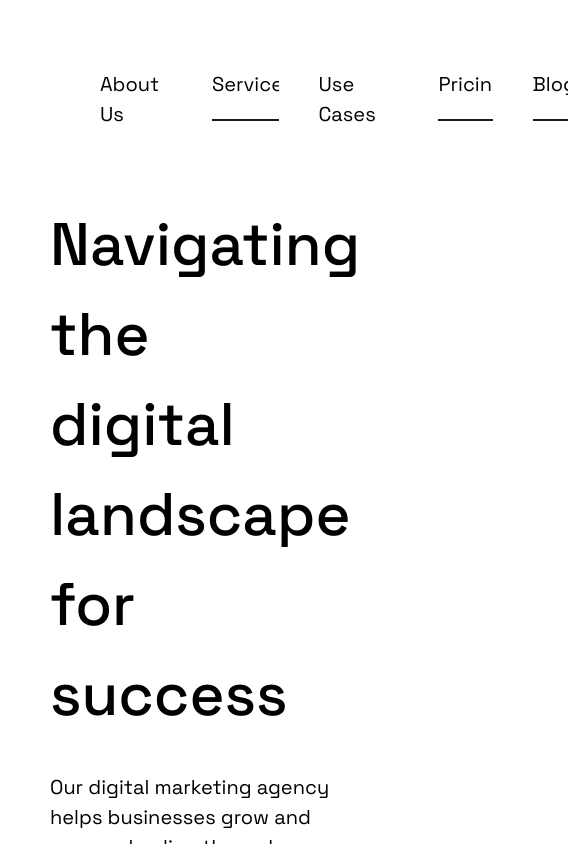
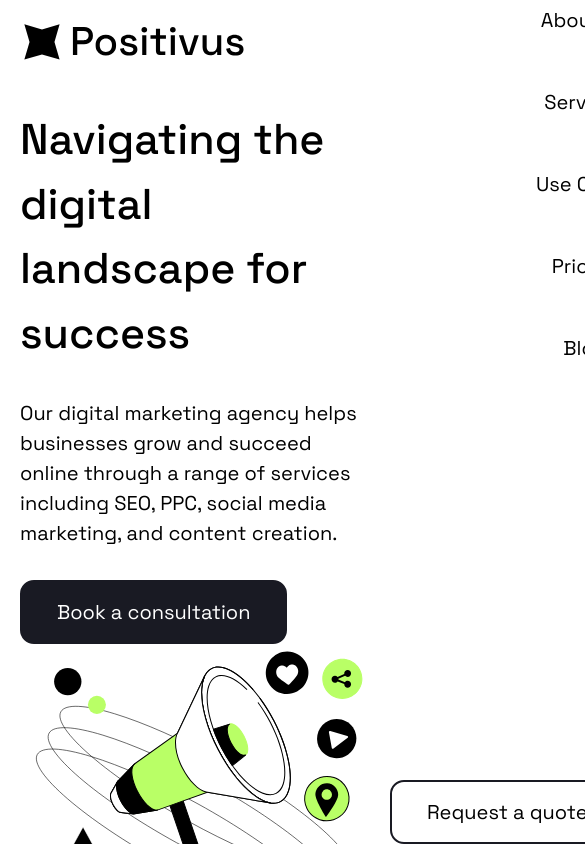
Before and after one commit to tasshanakagawa/positivus, a React (Vite) app: page / in a window 390 px wide. Shown: the top 844 px of the page, 585 px wide, since content can reach past the window. Built offline with nearby package versions, Linux system fonts and the light colour scheme.

Commit message:
feat: add initial responsiveness and tailwind classes

```diff
--- a/src/components/Button/Button.css
+++ b/src/components/Button/Button.css
@@ -7,8 +7,9 @@
   padding: 20px 35px;
   border-radius: 14px;
   transition: all 0.2s ease-in-out;
+}
 
-  &--primary {
+.btn--primary {
   background-color: var(--color-dark);
   border: 2px solid var(--color-dark);
   color: var(--color-white);
@@ -19,12 +20,11 @@
   }
 }
 
-  &--outline-primary {
-    border: 1px solid var(--color-dark);
+.btn--outline-primary {
+  border: 2px solid var(--color-dark);
 
   &:hover {
     background-color: var(--color-dark);
     color: var(--color-white);
   }
 }
-}
--- a/src/components/NavMenu/NavMenu.css
+++ b/src/components/NavMenu/NavMenu.css
@@ -1,9 +1,21 @@
 .nav-menu {
   max-width: 1440px;
-  padding: 60px 100px;
 }
 
 .nav-menu__navigation {
+  background-color: var(--color-white);
+  width: 100%;
+  height: 100%;
+  position: absolute;
+  top: 0;
+  left: 0;
+  transform: translateX(100%);
+
+  @media (min-width: 1280px) {
+    position: relative;
+    transform: translate(0);
+  }
+
   .nav-menu__list {
     .nav-menu__item {
       font-family: var(--font-headings);
--- a/src/components/NavMenu/NavMenu.jsx
+++ b/src/components/NavMenu/NavMenu.jsx
@@ -3,12 +3,12 @@ import './NavMenu.css';
 
 function NavMenu() {
   return(
-    <div class="nav-menu flex items-center justify-between m-auto">
+    <div class="nav-menu flex items-center justify-between p-24 xl:px-96 xl:py-64 m-auto">
       <div className="nav-menu__logo">
         <img src="../../../public/positivus-logo.svg" alt="Logo" />
       </div>
-      <nav className="nav-menu__navigation flex items-center gap-4">
-        <ul className="nav-menu__list flex gap-4">
+      <nav className="nav-menu__navigation flex flex-col xl:flex-row justify-between xl:justify-end gap-40">
+        <ul className="nav-menu__list flex flex-col xl:flex-row items-center gap-40">
           <li className="nav-menu__item">About Us</li>
           <li className="nav-menu__item">Services</li>
           <li className="nav-menu__item">Use Cases</li>
--- a/src/index.css
+++ b/src/index.css
@@ -2,7 +2,7 @@
 
 :root {
   /* Spacing */
-  --spacing: 10px;
+  --spacing: 1px;
 
   /* Typography */
   --font-base: "Space Grotesk", sans-serif;
@@ -25,32 +25,57 @@ h1, h2, h3, h4, h5, h6 {
 }
 
 h1 {
-  font-size: 60px;
+  font-size: 43px;
+
+  @media (min-width: 1280px) {
+    font-size: 60px;
+  }
 }
 
 h2 {
-  font-size: 40px;
+  font-size: 36px;
+
+  @media (min-width: 1280px) {
+    font-size: 40px;
+  }
 }
 
 h3 {
-  font-size: 30px;
+  font-size: 26px;
+
+  @media (min-width: 1280px) {
+    font-size: 30px;
+  }
 }
 
 h4 {
-  font-size: 20px;
+  font-size: 18px;
+
+  @media (min-width: 1280px) {
+    font-size: 20px;
+  }
 }
 
 p {
   font-family: var(--font-base);
+  font-size: 18px;
   font-weight: 400;
+
+  @media (min-width: 1280px) {
+    font-size: 16px;
+  }
 }
 
 .container {
   max-width: 1440px;
-  padding: 0 50px;
+  padding: 0 20px;
   margin: auto;
 
+  @media (min-width: 768px) {
+    padding: 0 48px;
+  }
+
   @media (min-width: 1280px) {
-    padding: 0 100px;
+    padding: 0 96px;
   }
 }
--- a/src/pages/Home/HomePage.css
+++ b/src/pages/Home/HomePage.css
@@ -1,14 +1,4 @@
-/* .container {
-  display: flex;
-  align-items: center;
-  justify-content: space-between;
-  gap: 100px;
-} */
-
 .hero-banner__content {
-  display: flex;
-  flex-direction: column;
-  gap: 32px;
   max-width: 531px;
 
   .content__description {
--- a/src/pages/Home/HomePage.jsx
+++ b/src/pages/Home/HomePage.jsx
@@ -3,9 +3,9 @@ import './HomePage.css'
 
 function HomePage() {
   return (
-    <div className="hero-banner">
-      <div className="container md:flex items-center">
-        <div className="hero-banner__content">
+    <div className="hero-banner py-24">
+      <div className="container md:flex items-center justify-between">
+        <div className="hero-banner__content flex flex-col gap-32">
           <h1 className="content__title">Navigating the digital landscape for success</h1>
           <p className="content__description">Our digital marketing agency helps businesses grow and succeed online through a range of services including SEO, PPC, social media marketing, and content creation.</p>
           <Button
```
Lines whose indentation alone changed are shown as unchanged.
